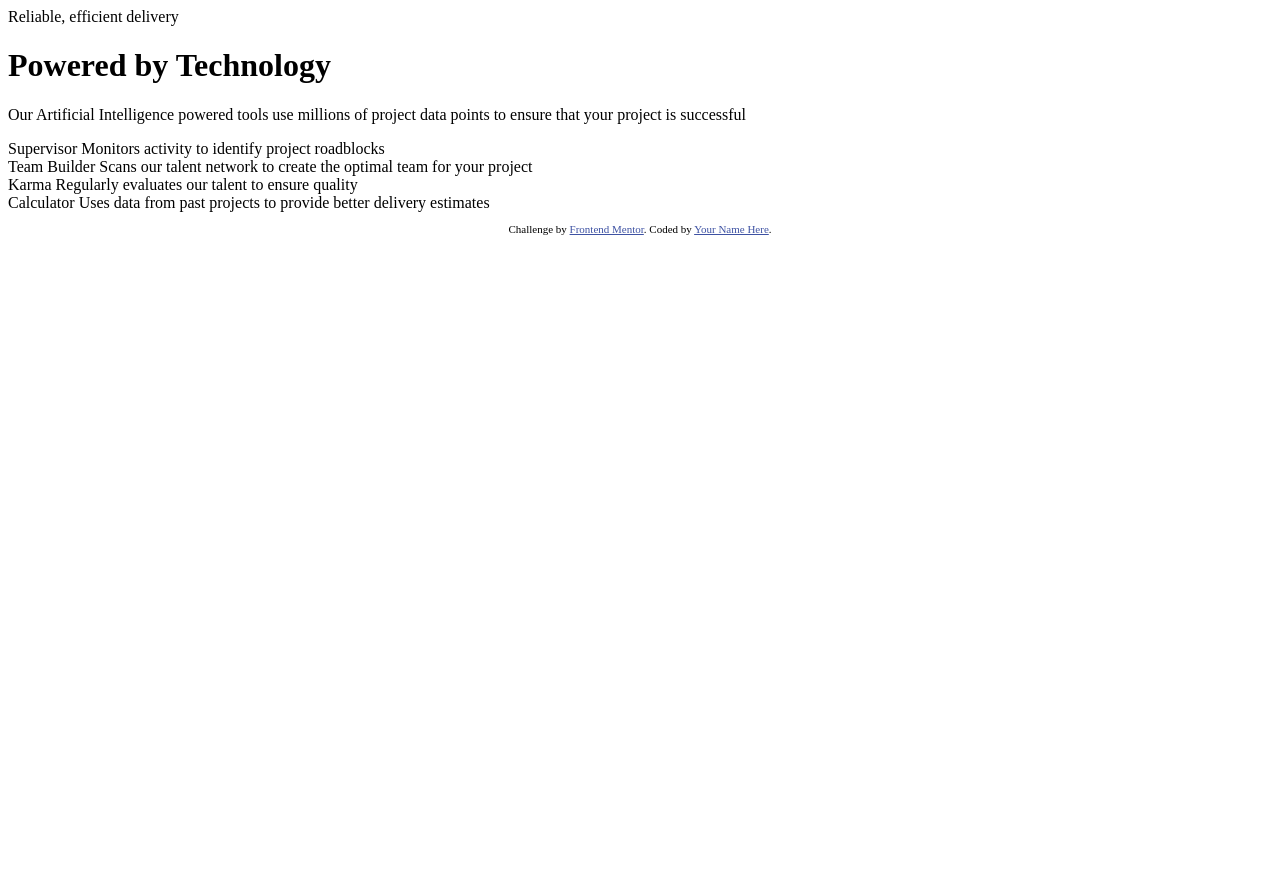
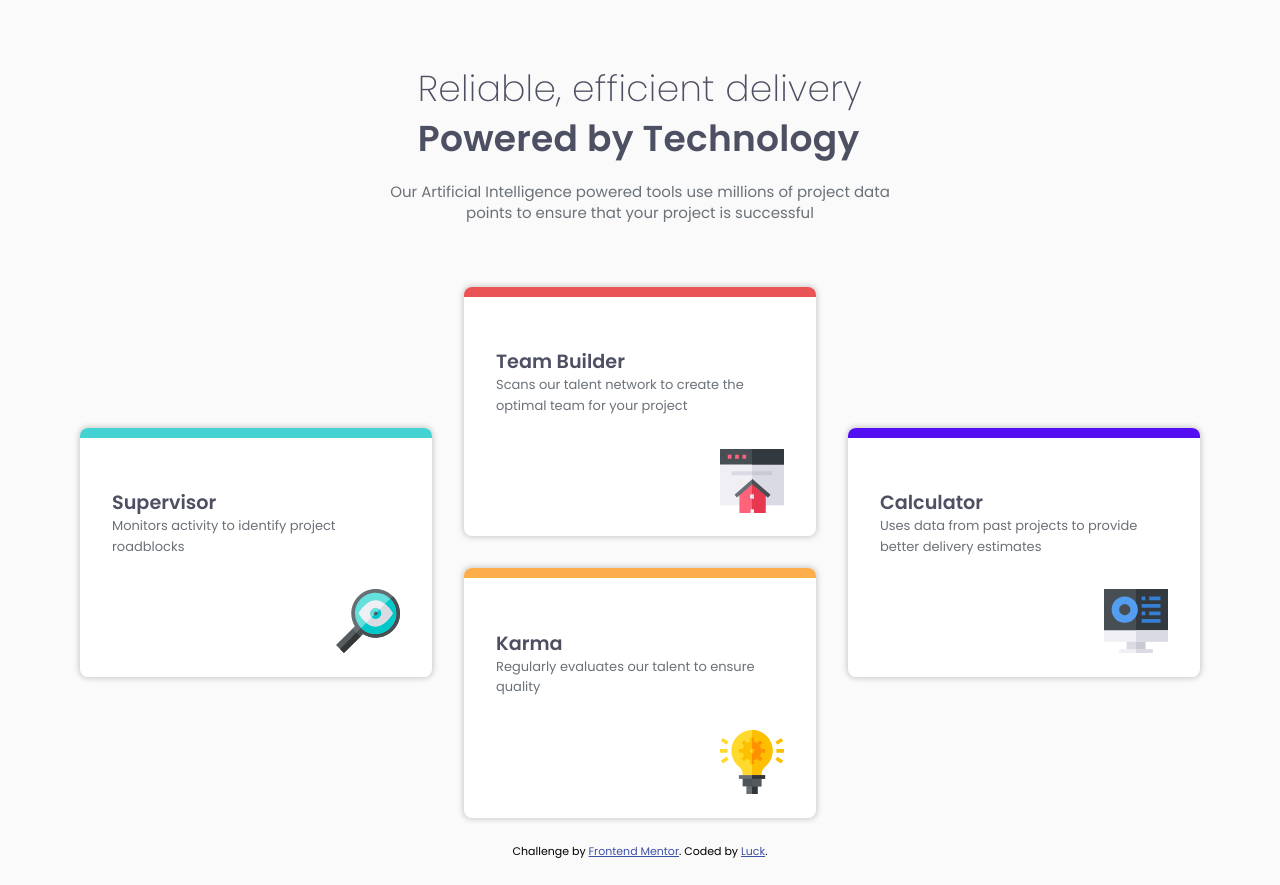
Before and after one commit to KennethCodepuz/four-card-section, a plain HTML site: page index.html in a window 1280 px wide. Before the commit the page ends 800 px from the top, so only its background shows below. Drawn offline with Linux system fonts and the light colour scheme.

Commit message:
Finished everything

```diff
--- a/index.html
+++ b/index.html
@@ -15,39 +15,73 @@
     .attribution a { color: hsl(228, 45%, 44%); }
   </style>
 </head>
+
 <body>
 
+
+  <header>
     <div class="intro-text">
-    <div>Reliable, efficient delivery</div>
-    <h1>Powered by Technology</h1>
-    <p>
+      <div class="intro-title">
+        <div class="text1">Reliable, efficient delivery</div>
+        <h1 class="text2">Powered by Technology</h1>
+      </div>
+      <p class="para1">
         Our Artificial Intelligence powered tools use millions of project data points
         to ensure that your project is successful
       </p>
     </div>
+  </header>
 
+
+  <main>
     <div class="four-cards-container">
-    <div>
+      <div class="card card1">
+        <div class="empty"></div>
+        <div class="info-wrapper">
+          <div class="title">
             Supervisor
+          </div>
+          <div class="description">
             Monitors activity to identify project roadblocks
           </div>
-    <div>
-      Team Builder
-    Scans our talent network to create the optimal team for your project
         </div>
-    <div>
-      Karma
-    Regularly evaluates our talent to ensure quality
+        <img class="img" src="images/icon-supervisor.svg" alt="magnifying-glass">
       </div>
-    <div>
-      Calculator
-      Uses data from past projects to provide better delivery estimates
+      <div class="card-wrapper">
+        <div class="card card2">
+          <div class="empty2"></div>
+          <div class="info-wrapper">
+            <div class="title">Team Builder</div>
+            <div class="description">Scans our talent network to create the optimal team for your project</div>
+          </div>
+          <img class="img" src="images/icon-team-builder.svg" alt="window">
+        </div>
+        <div class="card card3">
+          <div class="empty3"></div>
+          <div class="info-wrapper">
+            <div class="title">Karma</div>
+            <div class="description">Regularly evaluates our talent to ensure quality</div>
+          </div>
+          <img class="img" src="images/icon-karma.svg" alt="lightbulb">
         </div>
       </div>
+      <div class="card card4">
+        <div class="empty4"></div>
+        <div class="info-wrapper">
+          <div class="title">Calculator</div>
+          <div class="description">Uses data from past projects to provide better delivery estimates</div>
+        </div>
+        <img class="img" src="images/icon-calculator.svg" alt="calculator">
+      </div>
+    </div>
+  </main>
+
+
+
   <footer>
     <p class="attribution">
       Challenge by <a href="https://www.frontendmentor.io?ref=challenge" target="_blank">Frontend Mentor</a>.
-      Coded by <a href="#">Your Name Here</a>.
+      Coded by <a href="#">Luck</a>.
     </p>
   </footer>
 </body>
--- a/style.css
+++ b/style.css
@@ -9,3 +9,225 @@
     --blue: #540ef2;
     --orange: #fcae4a;
 }
+
+*,
+*::before,
+*::after{
+    font-family: "Poppins";
+    padding: 0;
+    margin: 0;
+    box-sizing: border-box;
+}
+
+body {
+    background-color: #fafafa;
+}
+
+header {
+    display: flex;
+    justify-content: center;
+}
+
+.intro-text {
+    width: 33.4rem;
+    margin-top: 4rem;
+    margin-bottom: 4rem;
+    display: flex;
+    flex-direction: column;
+    justify-content: center;
+    align-items: center;
+    gap: 16px;
+}
+
+.text1 {
+    font-size: 36px;
+    font-weight: 200;
+    line-height: 1.4;
+    letter-spacing: 0.25px;
+    color: var(--grey-500);
+}
+
+.text2 {
+    font-size: 36px;
+    font-weight: 600;
+    line-height: 1.4;
+    letter-spacing: 0.25px;
+    color: var(--grey-500);
+}
+
+.para1 {
+    font-size: 15px;
+    font-weight: 400;
+    line-height: 1.4;
+    width: 34rem;
+    text-align: center;
+    color: var(--grey-400);
+}
+
+main {
+    display: flex;
+    justify-content: center;
+}
+
+.four-cards-container {
+    width: 70rem;
+    height: 33.2rem;
+    display: grid;
+    grid-template-columns: repeat(3, 1fr);
+    grid-template-rows: repeat(4, 1fr);
+    justify-items: center;
+    gap: 2rem;
+}
+
+.card {
+    width: 22rem;
+    height: 15.6rem;
+    background-color: white;
+    box-shadow: 0px 0px 5px 2px rgb(212, 211, 211);
+    border-radius: 8px;
+    display: grid;
+    grid-template-rows: 10px 1fr 1fr;
+    gap: 2rem;
+    justify-items: end;
+}
+
+.card1 {
+    grid-row: 2 / 4;
+}
+
+.card-wrapper {
+    height: 21.8rem;
+    grid-column: 2 / 3;
+    grid-row: 1 / 5;
+    display: grid;
+    grid-template-rows: 1fr 1fr;
+    gap: 2rem;
+}
+
+.card4 {
+    grid-column: 3 / 4;
+    grid-row: 2 / 4;
+}
+
+@media only screen and (max-width: 770px){
+    .card {
+        width: 19.6rem;
+    }
+    .four-cards-container {
+        width: 41.2rem;
+        height: 51rem;
+        grid-template-columns: 1fr;
+        grid-template-rows: repeat(3, 1fr) !important;
+        gap: 2rem 0px ;
+    }
+    .card1 {
+        grid-column: 1 / 2 !important;
+        grid-row: 1 / 2;
+    }
+
+    .card-wrapper {
+        width: 41rem;
+        height: 15.6rem;
+        grid-column: 1 / 3;
+        grid-row: 2 / 3;
+        display: grid;
+        grid-template-columns: 1fr 1fr;
+        grid-template-rows: 1fr;
+    }
+    .card4 {
+        grid-column: 1 / 2 !important;
+        grid-row: 3 / 4 !important;
+    }
+}
+
+@media only screen and (max-width: 375px){
+    .text1 {
+        font-size: 1.5rem;
+    }
+
+    .text2 {
+        font-size: 1.5rem;
+    }
+
+    .para1 {
+        width: 19.7em;
+    }
+
+    .four-cards-container {
+        width: 19.6rem;
+        height: 68.5rem;
+    }
+
+    .card-wrapper {
+        width: 19.6rem;
+        height: 33.2rem;
+        grid-template-columns: 1fr;
+        grid-template-rows: 1fr 1fr;
+    }
+}
+
+.info-wrapper {
+    align-self: end;
+}
+
+.info-wrapper, .img {
+    margin-left: 2em;
+    margin-right: 2em;
+}
+
+.img {
+    width: 4rem;
+    height: 4rem;
+}
+
+.title {
+    font-size: 1.2rem;
+    font-weight: 600;
+    line-height: 1.3;
+    text-align: start;
+    color: var(--grey-500);
+}
+
+.description {
+    font-size: 13px;
+    line-height: 1.6;
+    text-align: start;
+    color: var(--grey-400);
+}
+
+.empty {
+    height: 100%;
+    width: 100%;
+    border-top-right-radius: 0.5em;
+    border-top-left-radius: 0.5em;
+    background-color: var(--cyan);
+}
+
+.empty2 {
+    height: 100%;
+    width: 100%;
+    border-top-right-radius: 0.5em;
+    border-top-left-radius: 0.5em;
+    background-color: var(--red);
+}
+
+.empty3 {
+    height: 100%;
+    width: 100%;
+    border-top-right-radius: 0.5em;
+    border-top-left-radius: 0.5em;
+    background-color: var(--orange);
+}
+
+.empty4 {
+    height: 100%;
+    width: 100%;
+    border-top-right-radius: 0.5em;
+    border-top-left-radius: 0.5em;
+    background-color: var(--blue);
+}
+
+footer {
+    margin-top: 25px;
+    margin-bottom: 25px;
+}
```
Lines whose indentation alone changed are shown as unchanged.
